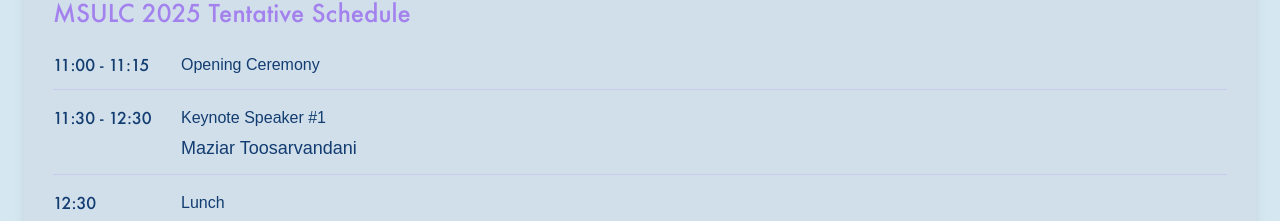
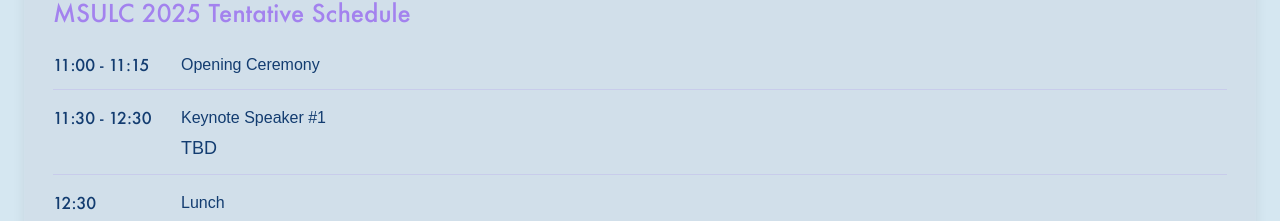
Before and after one commit to DevT02/qUALMS-website, a Next.js app: page /msulc in a window 1280 px wide. Shown: the part 1289-1510 px from the top of the page. Built offline with nearby package versions, Linux system fonts and the light colour scheme; a web font is replaced by a local one.

Commit message:
Update page.tsx

```diff
--- a/src/app/msulc/page.tsx
+++ b/src/app/msulc/page.tsx
@@ -83,7 +83,7 @@
                 <div className="font-bold text-midnight-800 sm:w-32 mb-2 sm:mb-0">11:30 - 12:30</div>
                 <div className="flex-1">
                   <span className="font-medium">Keynote Speaker #1</span>
-                  <div className="text-lg mt-1">Maziar Toosarvandani</div>
+                  <div className="text-lg mt-1">TBD</div>
                 </div>
               </div>
               <div className="flex flex-col sm:flex-row border-b border-lavender/20 pb-3">
```
